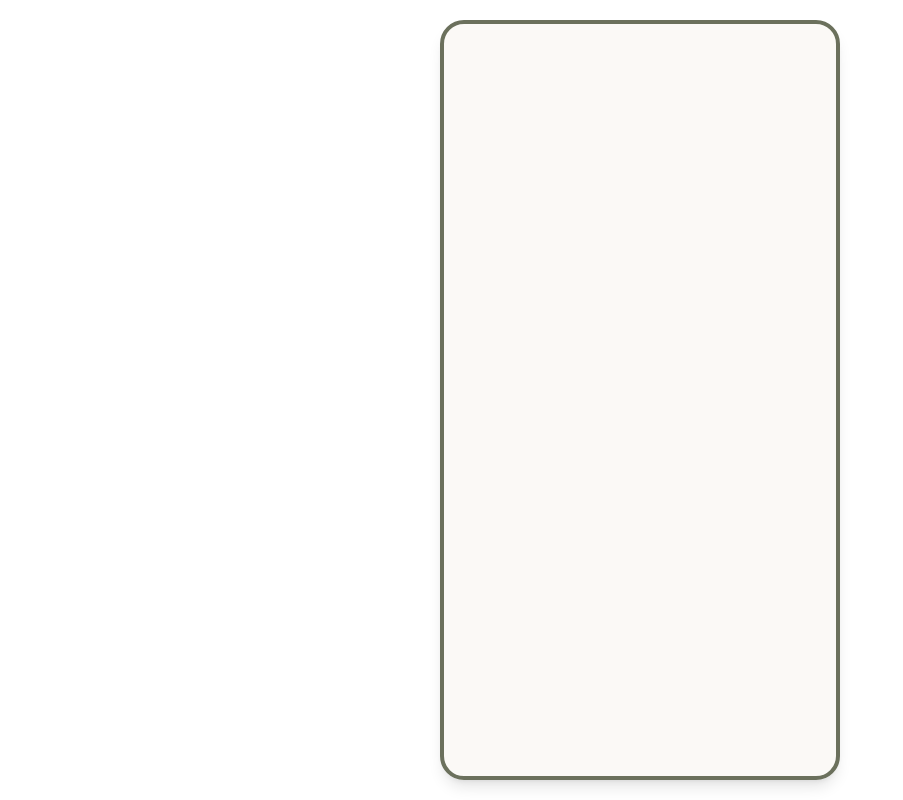
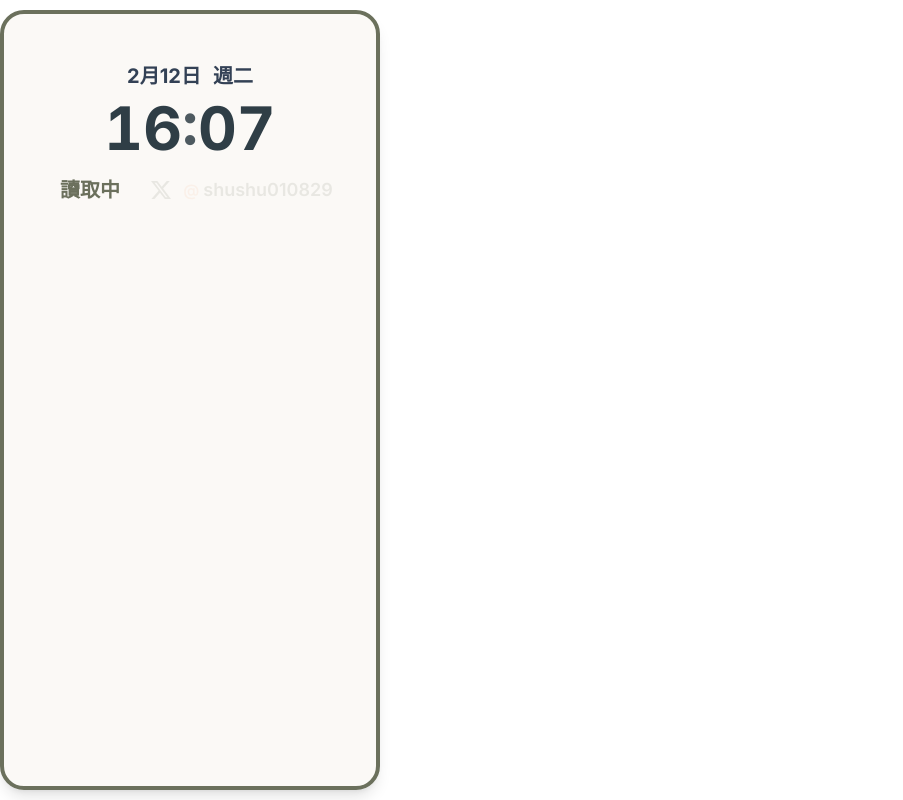
Before and after one commit to SHUSHU010829/obs_tool, a Next.js app: page /chat in a window 1280 px wide. Shown: the whole page, without its empty margins (0-903 px from the left). Built offline with nearby package versions, Linux system fonts and the light colour scheme; no server answers.

Commit message:
fix: 新增聊天室背景

```diff
--- a/next.config.mjs
+++ b/next.config.mjs
@@ -1,4 +1,9 @@
 /** @type {import('next').NextConfig} */
-const nextConfig = {};
+const nextConfig = {
+    env: {
+    TWITCH_CLIENT_ID: process.env.TWITCH_CLIENT_ID,
+    TWITCH_ACCESS_TOKEN: process.env.TWITCH_ACCESS_TOKEN,
+  },
+};
 
 export default nextConfig;
--- a/package.json
+++ b/package.json
@@ -23,6 +23,7 @@
     "@radix-ui/react-icons": "^1.3.0",
     "@typescript-eslint/eslint-plugin": "^7.2.0",
     "@typescript-eslint/parser": "^7.2.0",
+    "axios": "^1.6.8",
     "class-variance-authority": "^0.7.0",
     "clsx": "^2.1.0",
     "comfy.js": "^1.1.16",
@@ -37,6 +38,7 @@
     "prettier-plugin-tailwindcss": "^0.5.12",
     "react": "^18",
     "react-dom": "^18",
+    "react-icons": "^5.0.1",
     "react-player": "^2.15.1",
     "tailwind-merge": "^2.2.1",
     "tailwindcss-animate": "^1.0.7",
--- /dev/null
+++ b/src/api/twitch.ts
@@ -0,0 +1,24 @@
+import axios from "axios";
+
+export async function getStreams() {
+  const config = {
+    headers: {
+      Authorization: process.env.TWITCH_ACCESS_TOKEN,
+      "Client-Id": process.env.TWITCH_CLIENT_ID,
+    },
+  };
+
+  try {
+    const response = await axios.get(
+      "https://api.twitch.tv/helix/streams?user_id=720691521",
+      config
+    );
+    return response.data;
+  } catch (error: unknown) {
+    if (axios.isAxiosError(error)) {
+      throw new Error("Error saving data: " + error.message);
+    } else {
+      throw new Error("Unknown error occurred");
+    }
+  }
+}
--- a/src/app/chat/chat.tsx
+++ b/src/app/chat/chat.tsx
@@ -1,11 +1,107 @@
 "use client";
 
+import { getStreams } from "@/api/twitch";
 import { useEffect, useState } from "react";
+import { GoPersonFill } from "react-icons/go";
+import { BsTwitterX, BsYoutube } from "react-icons/bs";
+import { AiFillSmile } from "react-icons/ai";
 
 export default function Chat() {
+  const [currentTime, setCurrentTime] = useState(new Date());
+  const [viewersCount, setViewersCount] = useState<string>();
+  const [currentIndex, setCurrentIndex] = useState(0);
+  const [fadeClass, setFadeClass] = useState("");
+  const socialMediaAccounts = [
+    { icon: <BsTwitterX />, name: "shushu010829", ifShow: true },
+    { icon: <BsYoutube />, name: "shushu0829", ifShow: true },
+    { icon: <AiFillSmile />, name: "謝謝關注", ifShow: false },
+  ];
+
+  useEffect(() => {
+    const updateTime = () => {
+      setCurrentTime(new Date());
+    };
+    const intervalId = setInterval(updateTime, 1000);
+
+    const fetchStreamData = async () => {
+      const data = await getStreams();
+      setViewersCount(data.data[0].viewer_count);
+    };
+    fetchStreamData();
+    const streamIntervalId = setInterval(fetchStreamData, 20000); // 每20秒刷新一次数据
+
+    return () => {
+      clearInterval(intervalId);
+      clearInterval(streamIntervalId);
+    };
+  }, []);
+
+  useEffect(() => {
+    const intervalId = setInterval(() => {
+      setFadeClass("fadeOut");
+      setTimeout(() => {
+        setCurrentIndex(
+          prevIndex => (prevIndex + 1) % socialMediaAccounts.length
+        );
+        setFadeClass("");
+      }, 1000);
+    }, 5000);
+
+    return () => clearInterval(intervalId);
+  }, [socialMediaAccounts.length]);
+
+  const currentAccount = socialMediaAccounts[currentIndex];
+
+  const formatTime = (time: number) => (time < 10 ? `0${time}` : time);
+  const hour = currentTime.getHours();
+  const daysOfWeek = ["週日", "週一", "週二", "週三", "週四", "週五", "週六"];
+
   return (
-    <div className="flex h-screen items-center justify-center">
-      <div className=" flex h-[760px] w-[400px] items-center rounded-3xl border-4 border-[#6b705c] bg-[#f9f7f3] bg-opacity-70 px-10 py-6 shadow-lg"></div>
+    <div className="flex h-screen items-center">
+      <div className="flex h-[780px] w-[380px] flex-col items-center justify-start rounded-3xl border-4 border-[#6b705c] bg-[#f9f7f3] bg-opacity-70 pt-12 shadow-lg">
+        {/* 月份&週 */}
+        <div className="flex items-center gap-3">
+          <p className="text-xl font-bold text-slate-700">
+            {currentTime.getMonth()}月{currentTime.getDate()}日
+          </p>
+          <p className="text-xl font-bold text-slate-700">
+            {daysOfWeek[currentTime.getDay()]}
+          </p>
+        </div>
+        {/* 時間 */}
+        <div className="time-font pt-2">
+          <p className="text-6xl font-bold text-[#2f3e46]">
+            <span>{formatTime(hour)}</span>
+            <span className="animate-fade-in-out">:</span>
+            <span>{formatTime(currentTime.getMinutes())}</span>
+          </p>
+        </div>
+        <div className="flex justify-between gap-2">
+          {/* 觀眾計數顯示 */}
+          <div className="flex h-16 w-24 items-center justify-center text-xl font-bold text-[#6b705c]">
+            {viewersCount ? (
+              <div className="flex items-center gap-2">
+                <GoPersonFill />
+                {viewersCount}
+              </div>
+            ) : (
+              <div>讀取中</div>
+            )}
+          </div>
+          {/* 社群媒體帳號 */}
+          <div className="flex h-16 w-48 items-center justify-center text-xl font-semibold text-[#6b705c]">
+            <div className={`account flex items-center gap-3 ${fadeClass}`}>
+              <div>{currentAccount.icon}</div>
+              <div className="flex items-center gap-1 text-lg">
+                {currentAccount.ifShow && (
+                  <span className="text-base text-[#f5ba92]">@</span>
+                )}
+                {currentAccount.name}
+              </div>
+            </div>
+          </div>
+        </div>
+      </div>
     </div>
   );
 }
--- a/src/app/globals.css
+++ b/src/app/globals.css
@@ -70,6 +70,7 @@
   * {
     @apply border-border;
   }
+
   body {
     @apply bg-background text-foreground;
   }
@@ -79,6 +80,7 @@
   from {
     transform: rotate(0deg);
   }
+
   to {
     transform: rotate(360deg);
   }
@@ -155,3 +157,34 @@
   bottom: 50%;
   transform-origin: bottom;
 }
+
+.account {
+  animation-name: fadeIn;
+  animation-duration: 1s;
+  animation-fill-mode: both;
+}
+
+.account.fadeOut {
+  animation-name: fadeOut;
+  animation-duration: 1s;
+}
+
+@keyframes fadeIn {
+  from {
+    opacity: 0;
+  }
+
+  to {
+    opacity: 1;
+  }
+}
+
+@keyframes fadeOut {
+  from {
+    opacity: 1;
+  }
+
+  to {
+    opacity: 0;
+  }
+}
```
